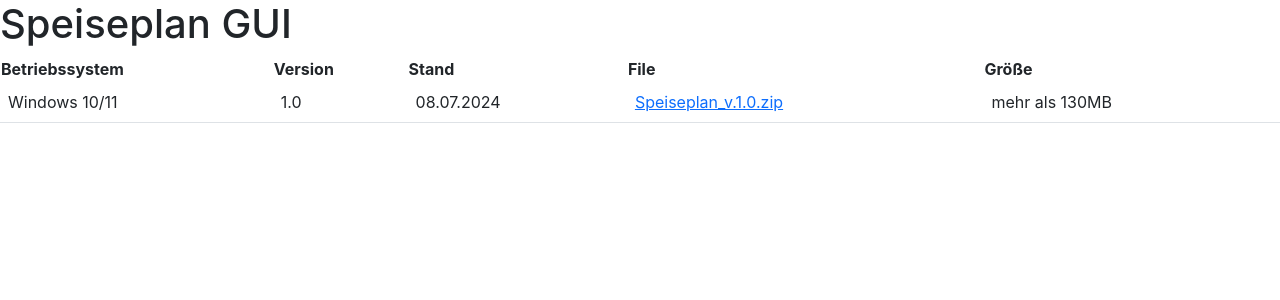
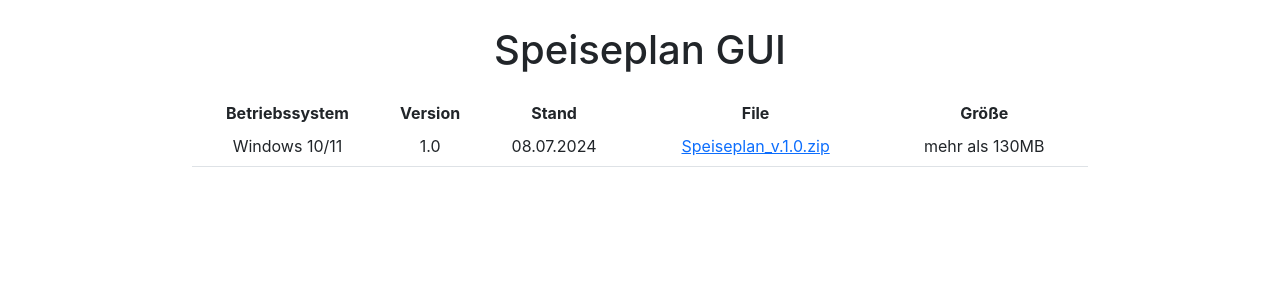
Before and after one commit to NotScottt/react_speiseplan, a React (Create React App) app: page / in a window 1280 px wide. Shown: the top 300 px of the page. Built offline with nearby package versions, Linux system fonts and the light colour scheme.

Commit message:
Added new changes

```diff
--- a/src/App.css
+++ b/src/App.css
@@ -36,3 +36,19 @@
     transform: rotate(360deg);
   }
 }
+
+.mainCont {
+  margin: auto;
+  /* text-align: center; */
+  width: 70%;
+  padding-top: 2%;
+}
+
+h1 {
+  text-align: center;
+}
+
+.tableDiv {
+  padding-top: 2%;
+  text-align: center;
+}
```
